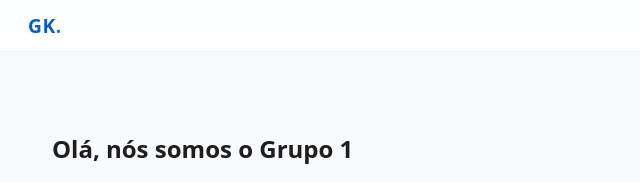
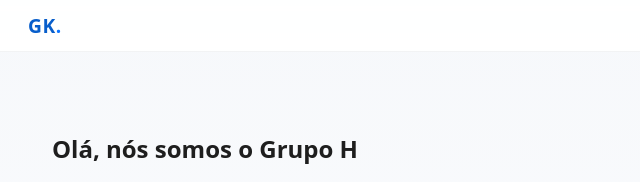
Before and after one commit to Joao-Lucas-Code/web_design_tarefa6, a plain HTML site: page index.html in a window 1280 px wide. Shown: the top 182 px of the page, 62-702 px from the left. Drawn offline with Linux system fonts and the light colour scheme.

Commit message:
fix: nome do grupo

```diff
--- a/index.html
+++ b/index.html
@@ -31,7 +31,7 @@
   <section id="home" class="hero">
     <div class="container hero-inner">
       <div class="hero-content">
-        <h1>Olá, nós somos o <strong>Grupo 1</strong></h1>
+        <h1>Olá, nós somos o <strong>Grupo H</strong></h1>
         <p class="lead">Estudantes de Engenharia de Computação — projetos de Web, IoT e programação. Este é um projeto demonstrativo com muitas propriedades CSS aplicadas.</p>
         <div class="hero-actions">
           <a href="#projetos" class="btn btn-secondary">Ver projetos</a>
```
